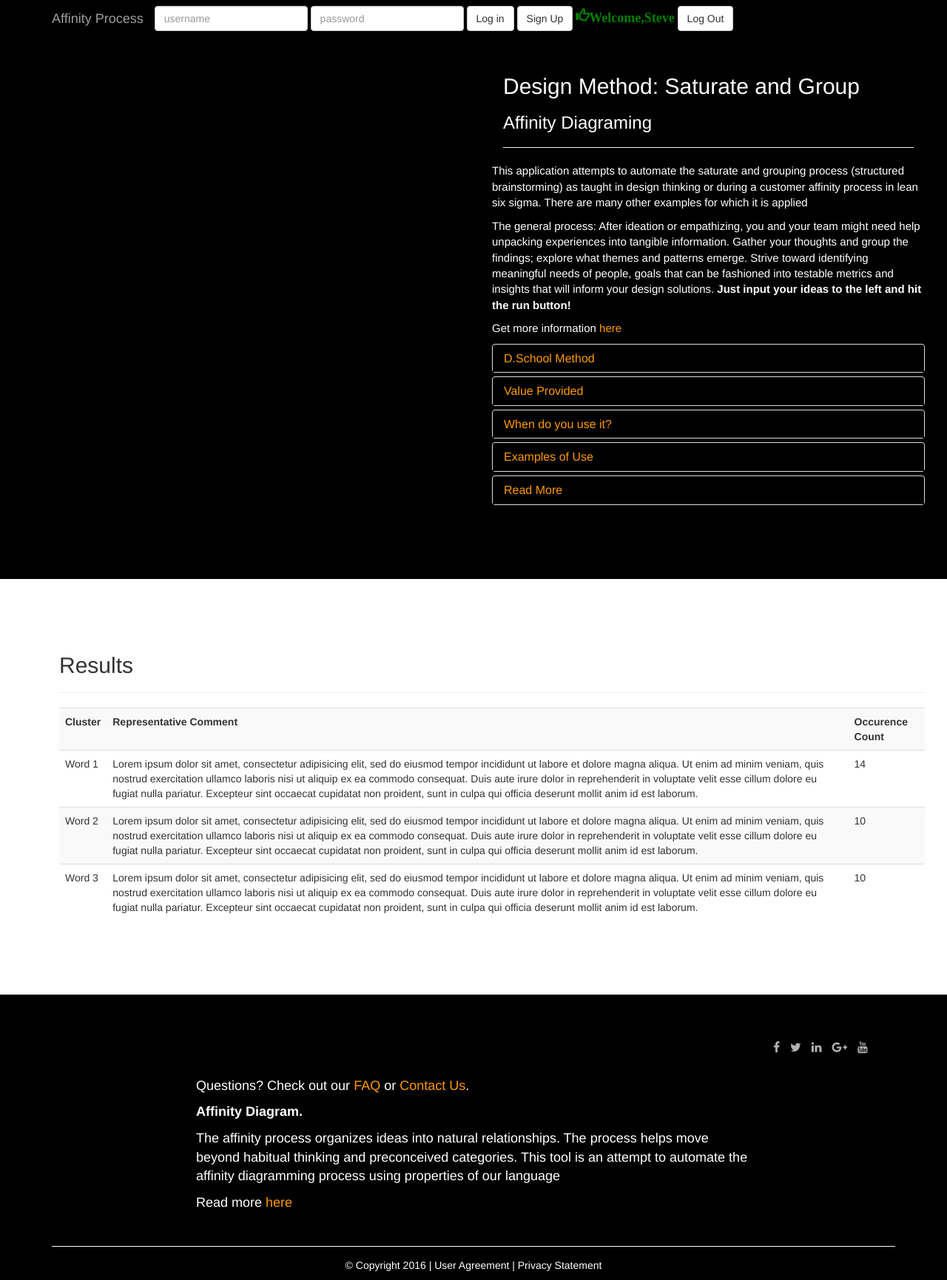
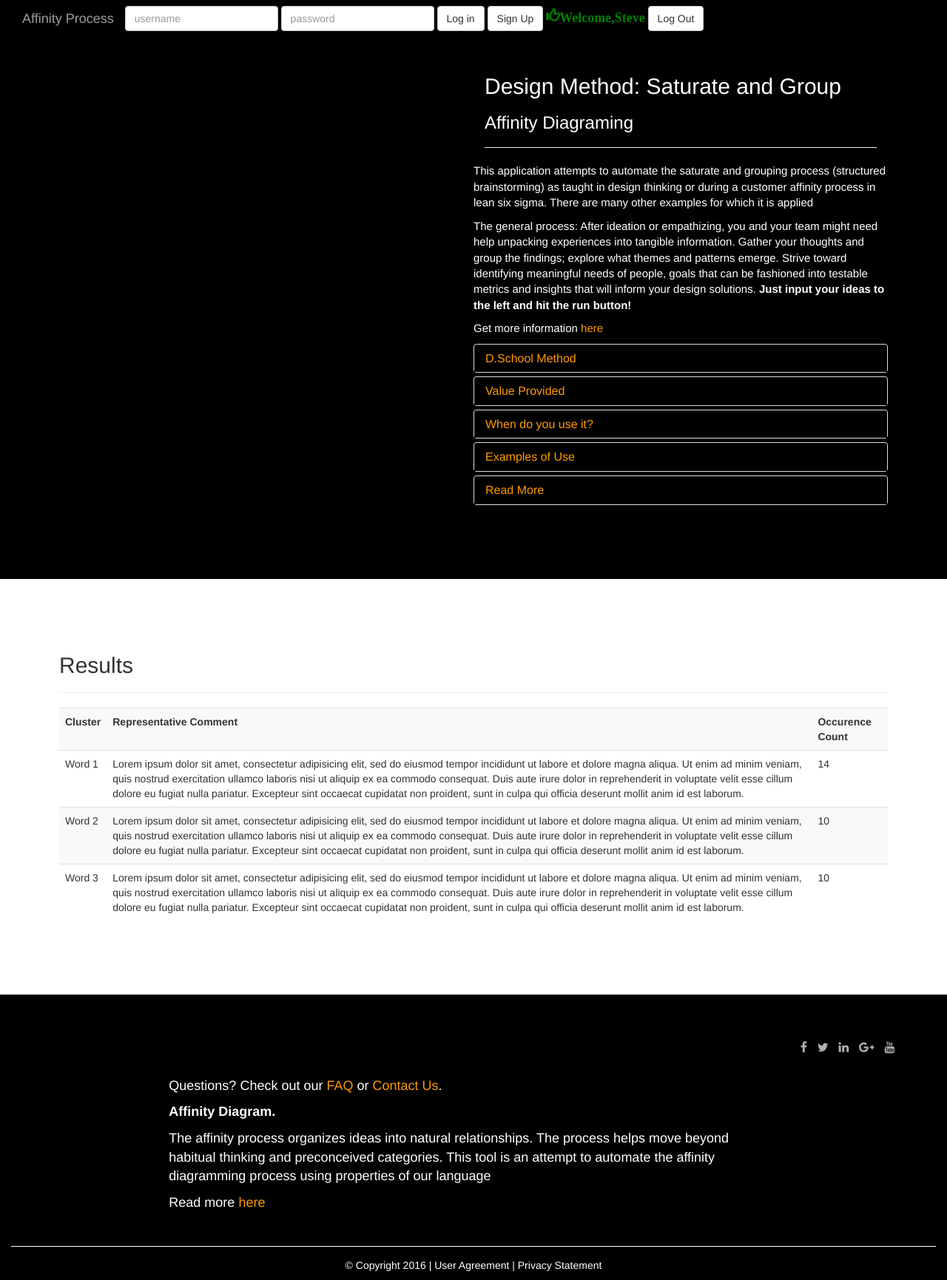
Before and after one commit to riemann-subtelty/riemann-subtelty.github.io, a plain HTML site: page index.html in a window 1280 px wide. Shown: the whole page at 74% size. Drawn offline with nearby package versions, Linux system fonts and the light colour scheme; a script that the page names is missing.

Commit message:
fix responsive design with fluid containers

```diff
--- a/css/style.css
+++ b/css/style.css
@@ -98,3 +98,17 @@ footer#footer {
 		      padding-top:200px;
 		     /* margin:0;*/
 		    }
+
+		@media (max-width: 670px) {
+		    .mainContainer {
+		      padding-top:240px;
+
+		     /* margin:0;*/
+		    }
+
+		@media (max-width: 768px) {
+		    .container {
+		      width: 760px;
+
+		     /* margin:0;*/
+		    }
--- a/index.html
+++ b/index.html
@@ -23,7 +23,7 @@
 	<body>
 		<!-- Begin Navigation -->
 		<nav class="navbar navbar-form navbar-left navbar-inverse navbar-fixed-top">
-			<div class="container">
+			<div class="container-fluid">
 				<div class="navbar-header">
 	      			<a class="navbar-brand" href="index.html">Affinity Process</a>
 	    		</div>
@@ -42,7 +42,7 @@
 
 		<!-- Main Container -->
 		<div class = "mainContainer tpad">
-			<div class="container">
+			<div class="container-fluid">
 				<div class="row">
 				<!-- This column will contain the data entry -->
 					<div class="col-sm-6">
@@ -174,7 +174,7 @@
 
 		<!-- Presentation Table -->
 		<div class="finalTable tpad">
-			<div class="container">
+			<div class="container-fluid">
 				<div class ="row">
 					<h2>Results</h2>
 					<hr>
@@ -238,7 +238,7 @@
 		<!-- Add a footer -->
 
 		<footer id="footer" role="contentinfo">
-			<div class="container">
+			<div class="container-fluid">
 				<div class="row">
 					<div class="col-sm-7 col-sm-offset-5">
 						<!-- <a href="#" target="_blank">Customer Affinity</a> -->
```
